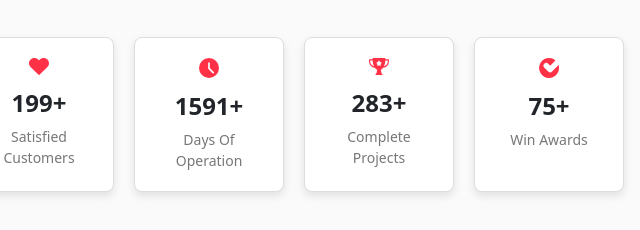
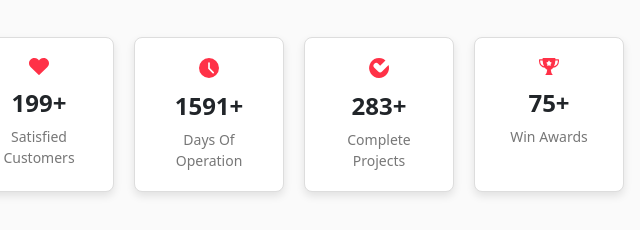
Before and after one commit to ajaykale21/MarketingAgency, a plain HTML site: page index.html in a window 1280 px wide. Shown: the part 2839-3069 px from the top of the page, 346-986 px from the left. Drawn offline with nearby package versions, Linux system fonts and the light colour scheme; a web font is replaced by a local one.

Commit message:
new update

```diff
--- a/index.html
+++ b/index.html
@@ -182,12 +182,12 @@
                           <div class="description">Days Of Operation</div>
                       </div>
                       <div class="card-object">
-                        <img src="assets/Path.svg" alt="path">
+                        <img src="assets/Path1.svg" alt="path">
                           <div class="number">283+</div>
                           <div class="description">Complete Projects</div>
                       </div>
                       <div class="card-object">
-                        <img src="assets/path1.svg" alt="path1">
+                        <img src="assets/path.svg" alt="path1">
                           <div class="number">75+</div>
                           <div class="description">Win Awards</div>
                       </div>
```
